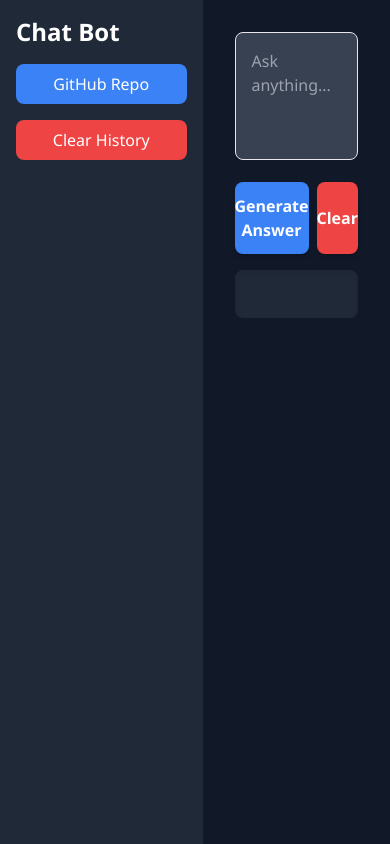
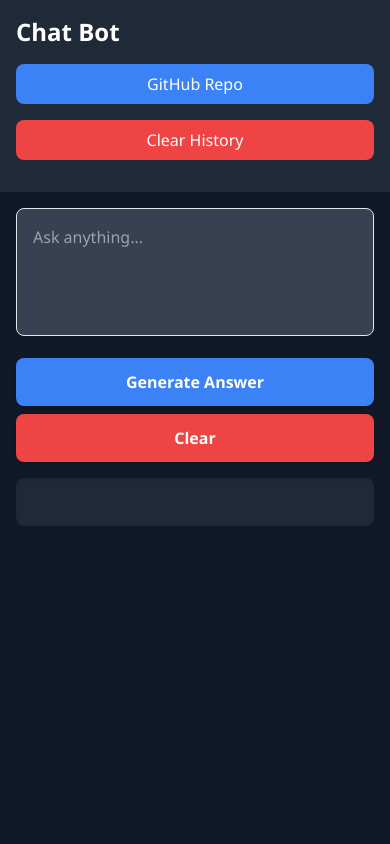
Before and after one commit to Prabal-verma/ChatBot, a React (Vite) app: page / in a window 390 px wide. Built offline with nearby package versions, Linux system fonts and the light colour scheme.

Commit message:
optimised for phones

```diff
--- a/src/App.jsx
+++ b/src/App.jsx
@@ -86,8 +86,8 @@
   }
 
   return (
-    <div className="flex min-h-screen bg-gray-900 text-white">
-      <div className="w-64 bg-gray-800 flex flex-col p-4">
+    <div className="flex flex-col min-h-screen bg-gray-900 text-white md:flex-row">
+      <div className="w-full md:w-64 bg-gray-800 flex flex-col p-4">
         <h1 className="text-2xl font-bold mb-4">Chat Bot</h1>
         <button
           onClick={() => window.open('https://github.com/Prabal-verma/ChatBot', '_blank')}
@@ -124,7 +124,7 @@
           ))}
         </div>
       </div>
-      <div className="flex-1 p-8">
+      <div className="flex-1 p-4 md:p-8">
         <form onSubmit={generateAnswer} className="space-y-4">
           <textarea
             required
@@ -133,7 +133,7 @@
             onChange={(e) => setQuestion(e.target.value)}
             placeholder="Ask anything..."
           ></textarea>
-          <div className="flex space-x-2">
+          <div className="flex flex-col md:flex-row space-y-2 md:space-y-0 md:space-x-2">
             <button
               type="submit"
               className="flex-1 py-3 bg-blue-500 text-white font-semibold rounded-lg shadow-md hover:bg-blue-600 transition duration-300 disabled:opacity-50"
```
